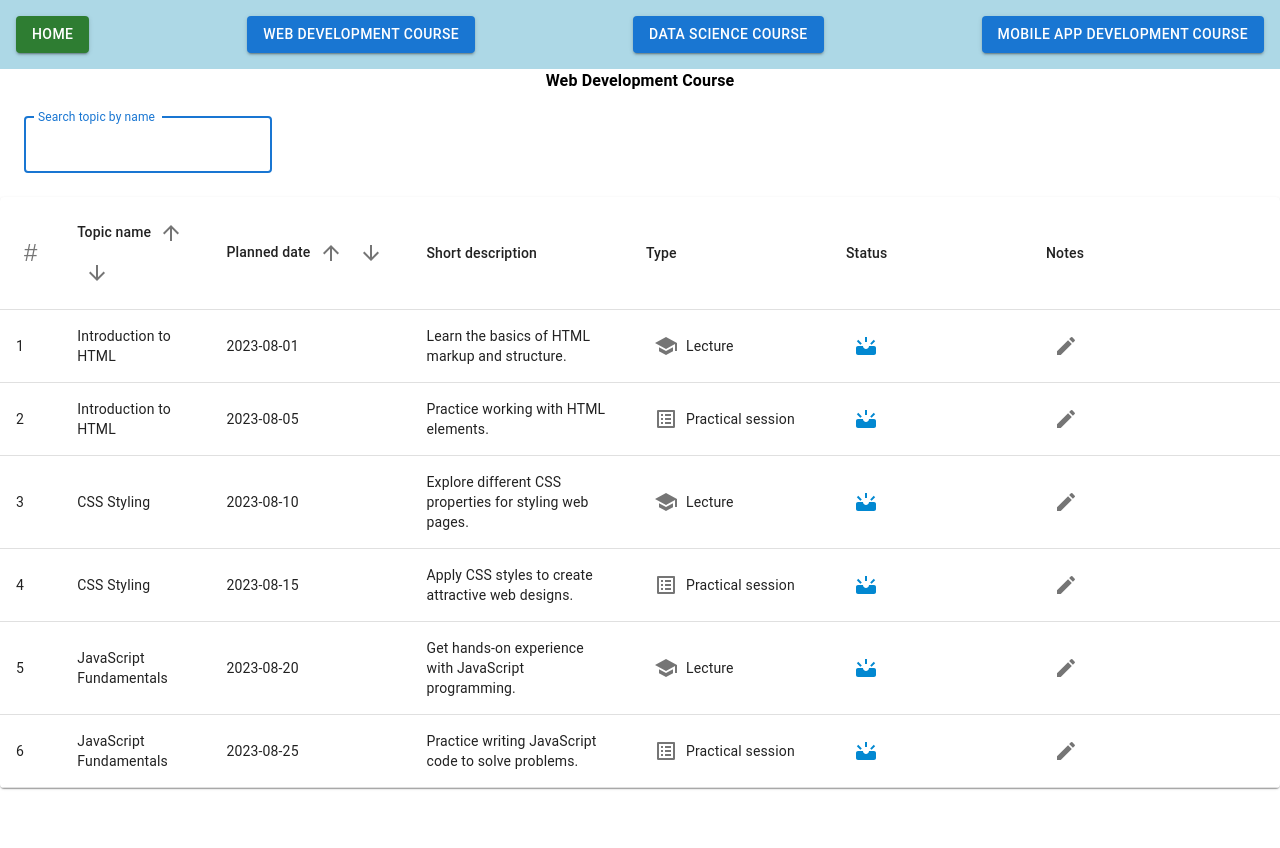
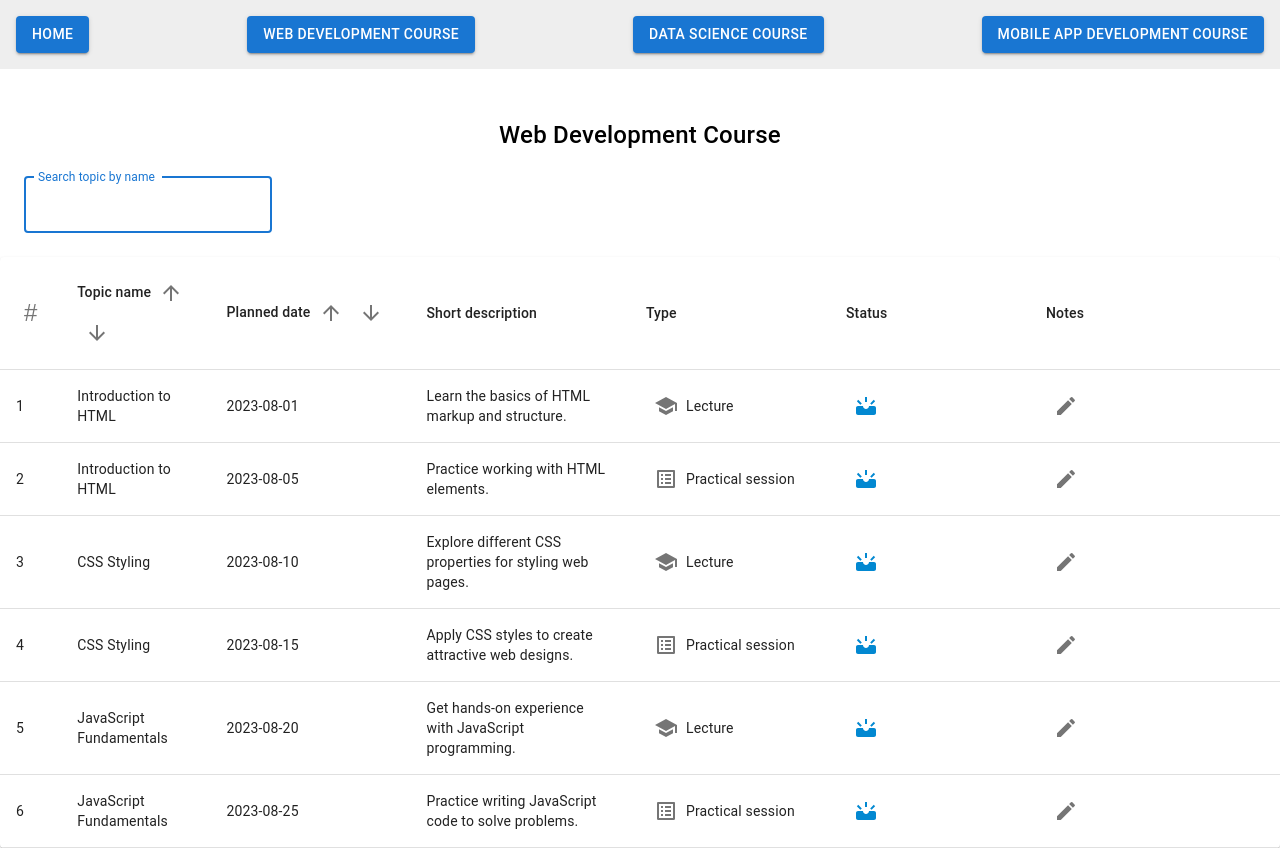
Before and after one commit to artemkyryliuk/test-task-courses, a React (Vite) app: page /course/1 in a window 1280 px wide. Before the commit the page ends 800 px from the top, so only its background shows below. Built offline with nearby package versions, Linux system fonts and the light colour scheme.

Commit message:
fix: fix course displaying

```diff
--- a/src/App.tsx
+++ b/src/App.tsx
@@ -8,7 +8,7 @@ export default function App() {
   return (
     <Routes>
       <Route path="/" element={<HomePage />} />
-      <Route path="/course/:courseId" index element={<CourseDetailsPage />} />
+      <Route path="/course/:courseId" element={<CourseDetailsPage />} />
 
       <Route path="/login" element={<LoginPage />} />
 
--- a/src/components/CourseCard.tsx
+++ b/src/components/CourseCard.tsx
@@ -1,3 +1,4 @@
+import { Link } from 'react-router-dom'
 import {
   Card,
   CardMedia,
@@ -10,8 +11,10 @@ import {
 
 export default function CourseCard({
   course,
+  courseIndex,
 }: {
   course: { courseName: string; courseDescription: string }
+  courseIndex: number
 }) {
   return (
     <Grid item>
@@ -25,12 +28,16 @@ export default function CourseCard({
           <Typography gutterBottom variant="h5" component="div">
             {course.courseName}
           </Typography>
+
           <Typography variant="body2" color="text.secondary">
             {course.courseDescription}
           </Typography>
         </CardContent>
+
         <CardActions>
-          <Button size="small"> View course dertails </Button>
+          <Link to={`/course/${courseIndex + 1}`}>
+            <Button size="small"> View course dertails </Button>
+          </Link>
         </CardActions>
       </Card>
     </Grid>
--- a/src/components/CourseDetails.tsx
+++ b/src/components/CourseDetails.tsx
@@ -1,6 +1,5 @@
-import { useState } from 'react'
+import { useEffect, useState } from 'react'
 import {
-  Box,
   Paper,
   Table,
   TableCell,
@@ -14,11 +13,12 @@ import ArrowUpwardIcon from '@mui/icons-material/ArrowUpward'
 
 import { useAppSelector } from '../hooks/hooks'
 import { sortBy } from '../utils/sortBy'
+import Header from './Headet'
+import SearchBar from './SearchBar'
 import DetailsList from './DetailsList'
-import SearchBar from './SearchBar'
 import IconButton from './IconButton'
 import type { Detail, Order, SortKeys } from '../data/courses'
-import Header from './Headet'
+import { searchBy } from '../utils/searchBy'
 
 export default function CourseDetails({
   courseIndex,
@@ -38,11 +38,17 @@ export default function CourseDetails({
     filtered: initialDetails,
   })
 
+  useEffect(() => {
+    setDetails({
+      searchQuery: '',
+      sorted: initialDetails,
+      filtered: initialDetails,
+    })
+  }, [courseIndex, initialDetails])
+
   const handleSearch = (inputValue: string) => {
     const searchQuery = inputValue.replace(/[^a-zA-Z]/g, '')
-    const filtered = details.filtered.filter(({ topic }) =>
-      topic.toLowerCase().includes(searchQuery.toLowerCase())
-    )
+    const filtered = searchBy(details.filtered, 'topic', searchQuery)
     setDetails((prev) => ({ ...prev, searchQuery, filtered }))
   }
 
@@ -55,7 +61,13 @@ export default function CourseDetails({
     <>
       <Header />
 
-      <Typography align="center" fontWeight={700} component="h3">
+      <Typography
+        component="h3"
+        align="center"
+        fontSize={24}
+        fontWeight={500}
+        mt={6}
+      >
         {courses[courseIndex].courseName}
       </Typography>
 
--- a/src/components/CoursesList.tsx
+++ b/src/components/CoursesList.tsx
@@ -1,17 +1,23 @@
-import Grid from '@mui/material/Grid'
-import CourseCard from './CourseCard'
+import { Container, Grid } from '@mui/material'
 
 import { useAppSelector } from '../hooks/hooks'
+import Header from './Headet'
+import CourseCard from './CourseCard'
 
 export default function CoursesList() {
   const { courses } = useAppSelector((state) => state.course)
 
-  console.log(courses)
   return (
-    <Grid container spacing={2}>
-      {courses.map((course, index) => (
-        <CourseCard key={index} course={course} />
-      ))}
-    </Grid>
+    <>
+      <Header />
+
+      <Container>
+        <Grid container spacing={5} mt={6}>
+          {courses.map((course, index) => (
+            <CourseCard key={index} course={course} courseIndex={index} />
+          ))}
+        </Grid>
+      </Container>
+    </>
   )
 }
--- a/src/components/Headet.tsx
+++ b/src/components/Headet.tsx
@@ -1,26 +1,20 @@
+import { Link } from 'react-router-dom'
 import { Box, Button } from '@mui/material'
+
 import { useAppSelector } from '../hooks/hooks'
-import { Link } from 'react-router-dom'
 
 export default function Header() {
   const { courses } = useAppSelector((state) => state.course)
 
   return (
-    <Box
-      display="flex"
-      justifyContent="space-between"
-      p={2}
-      bgcolor="lightblue"
-    >
+    <Box display="flex" justifyContent="space-between" p={2} bgcolor="#eee">
       <Link to="/">
-        <Button variant="contained" color="success">
-          Home
-        </Button>
+        <Button variant="contained"> Home </Button>
       </Link>
 
       {courses.map((course, index) => (
         <Link key={course.courseName} to={`/course/${index + 1}`}>
-          <Button variant="contained">{course.courseName}</Button>
+          <Button variant="contained"> {course.courseName} </Button>
         </Link>
       ))}
     </Box>
--- a/src/pages/HomePage.tsx
+++ b/src/pages/HomePage.tsx
@@ -1,4 +1,4 @@
-import CoursesList from '../components/CourseCard'
+import CoursesList from '../components/CoursesList'
 
 export default function HomePage() {
   return <CoursesList />
--- /dev/null
+++ b/src/utils/searchBy.ts
@@ -0,0 +1,11 @@
+import type { Detail } from '../data/courses'
+
+export const searchBy = (
+  array: Detail[],
+  property: 'topic',
+  searchQuery: string
+) => {
+  return array.filter((item) => {
+    return item[property].toLowerCase().includes(searchQuery.toLowerCase())
+  })
+}
```
